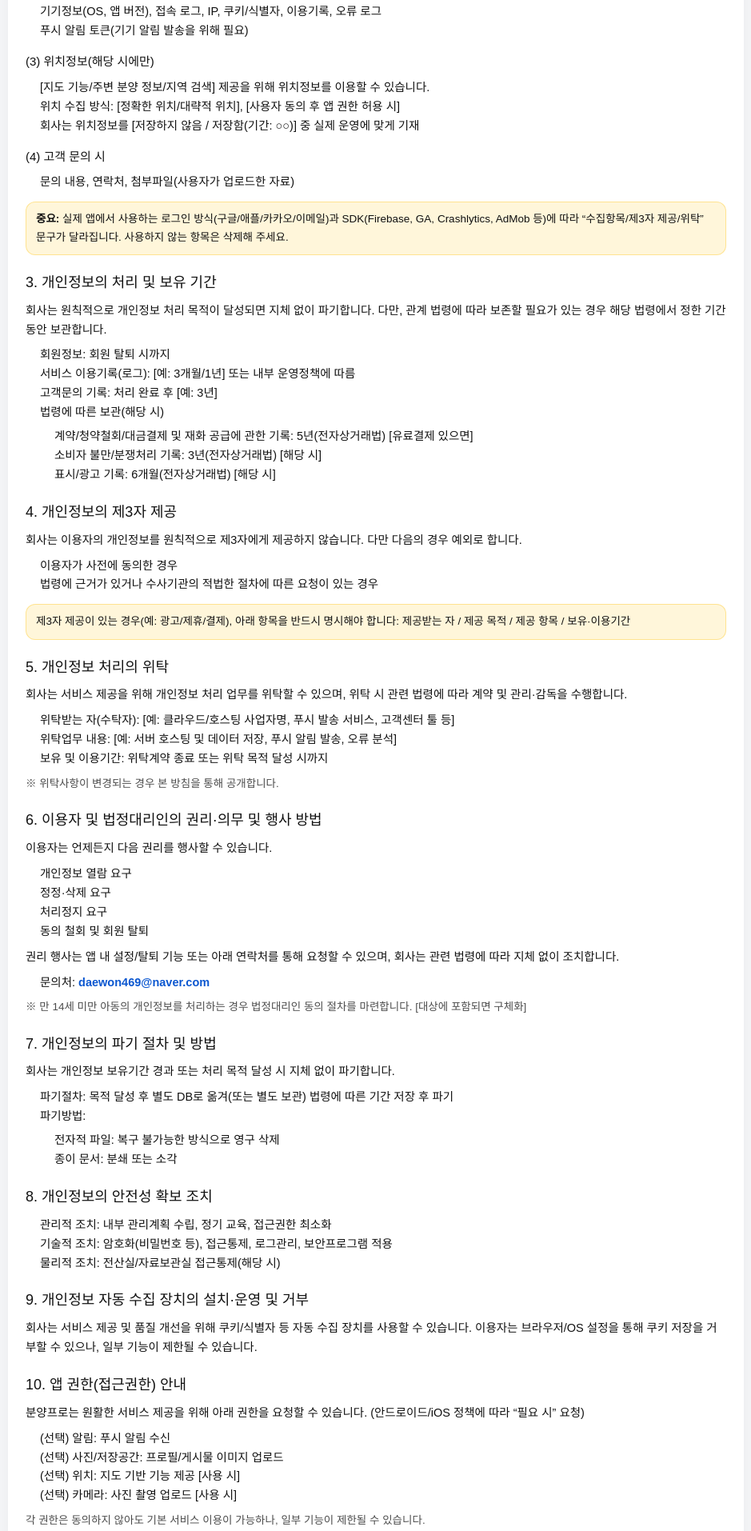
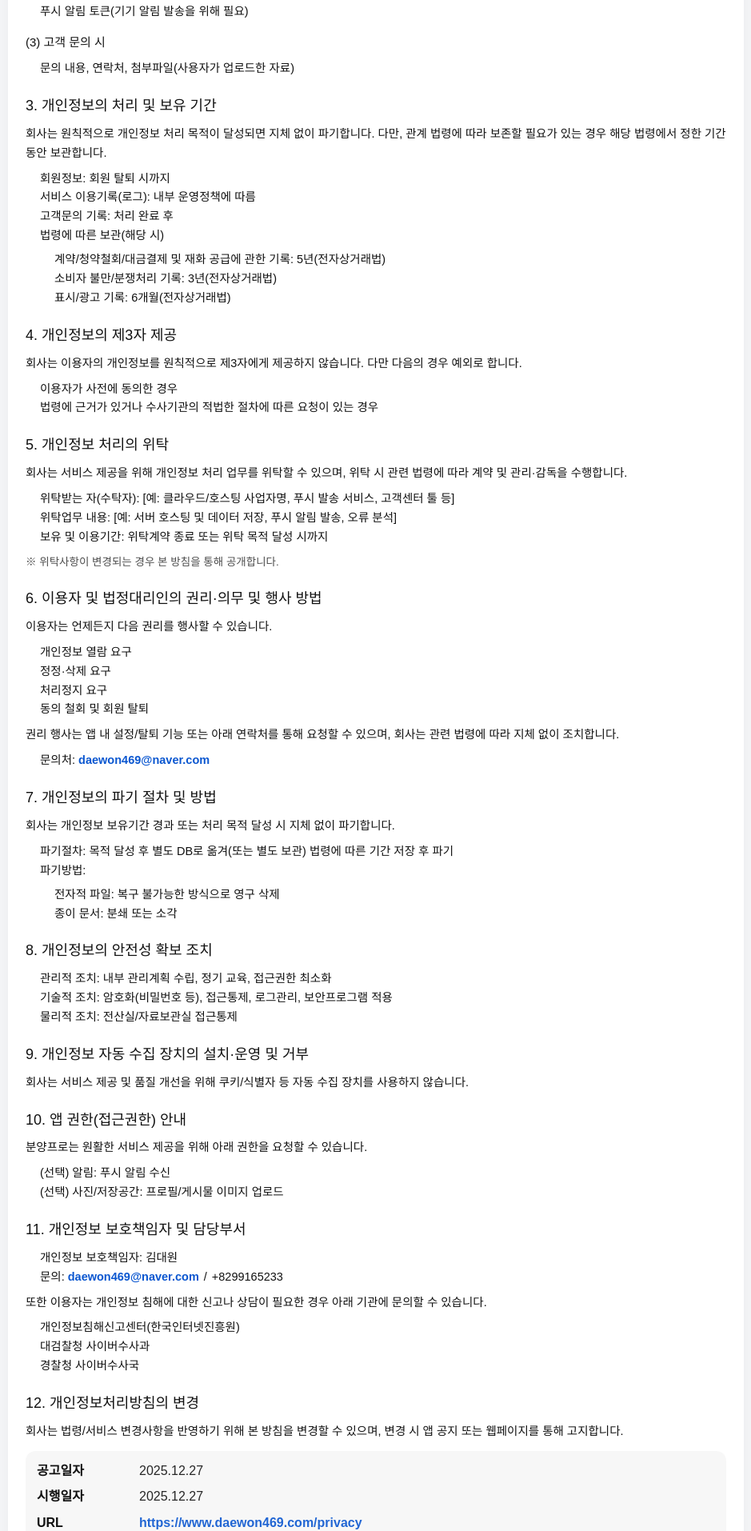
Before and after one commit to louis2487/dwweb, a Next.js app: page /privacy in a window 1280 px wide. Shown: the part 767-2681 px from the top of the page at 80% size, without its empty margins (170-1109 px from the left). Built offline with nearby package versions, Linux system fonts and the light colour scheme.

Commit message:
update1227-2

```diff
--- a/app/privacy/page.tsx
+++ b/app/privacy/page.tsx
@@ -20,11 +20,11 @@ const CONFIG: PrivacyPolicyConfig = {
   serviceName: "분양프로",
   effectiveDate: "2025.12.27",
   contactEmail: "daewon469@naver.com",
-  contactPhone: "01099165233",
+  contactPhone: "+8299165233",
   privacyOfficerName: "김대원",
   privacyOfficerTitle: "대표",
   privacyOfficerEmail: "daewon469@naver.com",
-  websiteUrl: "https://www.daewon469.com",
+  websiteUrl: "https://www.daewon469.com/privacy",
   appPolicyNoticeDate: "2025.12.27",
   appPolicyLastUpdated: "2025.12.27",
 };
@@ -113,7 +113,7 @@ export default function PrivacyPolicyPage() {
               <li>서비스 제공(게시글/댓글/좋아요/알림 등 커뮤니티 기능 제공)</li>
               <li>문의/민원 처리 및 공지사항 전달</li>
               <li>서비스 품질 개선, 오류 분석, 부정 이용 방지</li>
-              <li>(선택) 마케팅/프로모션 안내 및 맞춤형 서비스 제공 [해당 시에만]</li>
+              <li>(선택) 마케팅/프로모션 안내 및 맞춤형 서비스 제공</li>
             </ul>
           </section>
 
@@ -126,10 +126,7 @@ export default function PrivacyPolicyPage() {
             <h3 style={styles.h3}>(1) 회원가입/로그인 시</h3>
             <ul style={styles.ul}>
               <li>
-                <b>필수</b>: [이메일 또는 휴대전화번호], [닉네임], [비밀번호(직접 가입 시)]
-              </li>
-              <li>
-                <b>선택</b>: 프로필 사진, 자기소개, 관심지역 등 [사용 시 기재]
+                <b>필수</b>: 닉네임, 비밀번호, 이름, 전화번호, 관심지역
               </li>
             </ul>
 
@@ -139,23 +136,11 @@ export default function PrivacyPolicyPage() {
               <li>푸시 알림 토큰(기기 알림 발송을 위해 필요)</li>
             </ul>
 
-            <h3 style={styles.h3}>(3) 위치정보(해당 시에만)</h3>
-            <ul style={styles.ul}>
-              <li>[지도 기능/주변 분양 정보/지역 검색] 제공을 위해 위치정보를 이용할 수 있습니다.</li>
-              <li>위치 수집 방식: [정확한 위치/대략적 위치], [사용자 동의 후 앱 권한 허용 시]</li>
-              <li>회사는 위치정보를 [저장하지 않음 / 저장함(기간: ○○)] 중 실제 운영에 맞게 기재</li>
-            </ul>
 
-            <h3 style={styles.h3}>(4) 고객 문의 시</h3>
+            <h3 style={styles.h3}>(3) 고객 문의 시</h3>
             <ul style={styles.ul}>
               <li>문의 내용, 연락처, 첨부파일(사용자가 업로드한 자료)</li>
             </ul>
-
-            <div style={styles.notice}>
-              <b>중요:</b> 실제 앱에서 사용하는 로그인 방식(구글/애플/카카오/이메일)과
-              SDK(Firebase, GA, Crashlytics, AdMob 등)에 따라 “수집항목/제3자 제공/위탁”
-              문구가 달라집니다. 사용하지 않는 항목은 삭제해 주세요.
-            </div>
           </section>
 
           <section style={styles.section}>
@@ -166,14 +151,14 @@ export default function PrivacyPolicyPage() {
             </p>
             <ul style={styles.ul}>
               <li>회원정보: 회원 탈퇴 시까지</li>
-              <li>서비스 이용기록(로그): [예: 3개월/1년] 또는 내부 운영정책에 따름</li>
-              <li>고객문의 기록: 처리 완료 후 [예: 3년]</li>
+              <li>서비스 이용기록(로그): 내부 운영정책에 따름</li>
+              <li>고객문의 기록: 처리 완료 후</li>
               <li>
                 법령에 따른 보관(해당 시)
                 <ul style={styles.ulNested}>
-                  <li>계약/청약철회/대금결제 및 재화 공급에 관한 기록: 5년(전자상거래법) [유료결제 있으면]</li>
-                  <li>소비자 불만/분쟁처리 기록: 3년(전자상거래법) [해당 시]</li>
-                  <li>표시/광고 기록: 6개월(전자상거래법) [해당 시]</li>
+                  <li>계약/청약철회/대금결제 및 재화 공급에 관한 기록: 5년(전자상거래법)</li>
+                  <li>소비자 불만/분쟁처리 기록: 3년(전자상거래법)</li>
+                  <li>표시/광고 기록: 6개월(전자상거래법)</li>
                 </ul>
               </li>
             </ul>
@@ -188,10 +173,6 @@ export default function PrivacyPolicyPage() {
               <li>이용자가 사전에 동의한 경우</li>
               <li>법령에 근거가 있거나 수사기관의 적법한 절차에 따른 요청이 있는 경우</li>
             </ul>
-            <div style={styles.notice}>
-              제3자 제공이 있는 경우(예: 광고/제휴/결제), 아래 항목을 반드시 명시해야 합니다:
-              제공받는 자 / 제공 목적 / 제공 항목 / 보유·이용기간
-            </div>
           </section>
 
           <section style={styles.section}>
@@ -229,9 +210,6 @@ export default function PrivacyPolicyPage() {
                 </a>
               </li>
             </ul>
-            <p style={styles.pMuted}>
-              ※ 만 14세 미만 아동의 개인정보를 처리하는 경우 법정대리인 동의 절차를 마련합니다. [대상에 포함되면 구체화]
-            </p>
           </section>
 
           <section style={styles.section}>
@@ -256,33 +234,25 @@ export default function PrivacyPolicyPage() {
             <ul style={styles.ul}>
               <li>관리적 조치: 내부 관리계획 수립, 정기 교육, 접근권한 최소화</li>
               <li>기술적 조치: 암호화(비밀번호 등), 접근통제, 로그관리, 보안프로그램 적용</li>
-              <li>물리적 조치: 전산실/자료보관실 접근통제(해당 시)</li>
+              <li>물리적 조치: 전산실/자료보관실 접근통제</li>
             </ul>
           </section>
 
           <section style={styles.section}>
             <h2 style={styles.h2}>9. 개인정보 자동 수집 장치의 설치·운영 및 거부</h2>
             <p style={styles.p}>
-              회사는 서비스 제공 및 품질 개선을 위해 쿠키/식별자 등 자동 수집 장치를 사용할 수 있습니다.
-              이용자는 브라우저/OS 설정을 통해 쿠키 저장을 거부할 수 있으나, 일부 기능이 제한될 수 있습니다.
-            </p>
+              회사는 서비스 제공 및 품질 개선을 위해 쿠키/식별자 등 자동 수집 장치를 사용하지 않습니다.</p>
           </section>
 
           <section style={styles.section}>
             <h2 style={styles.h2}>10. 앱 권한(접근권한) 안내</h2>
             <p style={styles.p}>
               {c.serviceName}는 원활한 서비스 제공을 위해 아래 권한을 요청할 수 있습니다.
-              (안드로이드/iOS 정책에 따라 “필요 시” 요청)
             </p>
             <ul style={styles.ul}>
               <li>(선택) 알림: 푸시 알림 수신</li>
               <li>(선택) 사진/저장공간: 프로필/게시물 이미지 업로드</li>
-              <li>(선택) 위치: 지도 기반 기능 제공 [사용 시]</li>
-              <li>(선택) 카메라: 사진 촬영 업로드 [사용 시]</li>
             </ul>
-            <p style={styles.pMuted}>
-              각 권한은 동의하지 않아도 기본 서비스 이용이 가능하나, 일부 기능이 제한될 수 있습니다.
-            </p>
           </section>
 
           <section style={styles.section}>
@@ -290,7 +260,7 @@ export default function PrivacyPolicyPage() {
             <ul style={styles.ul}>
               <li>개인정보 보호책임자: {c.privacyOfficerName || "[성명/직책]"} </li>
               <li>
-                담당부서/문의:{" "}
+                문의:{" "}
                 <a href={`mailto:${c.contactEmail}`} style={styles.link}>
                   {c.contactEmail}
                 </a>
```
